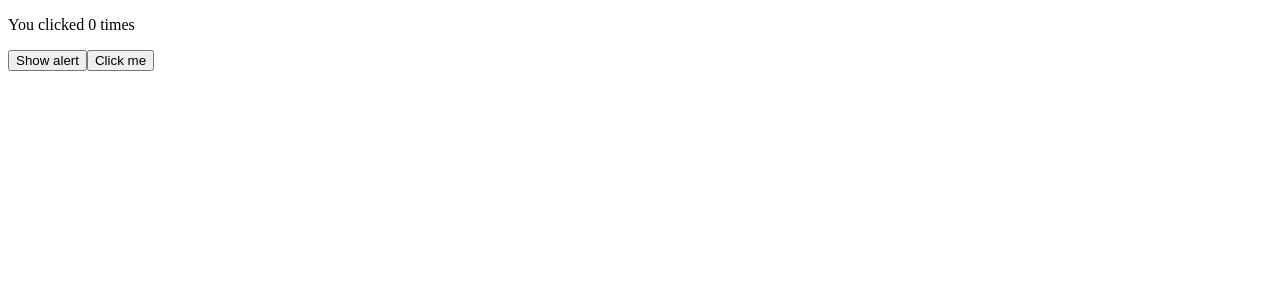
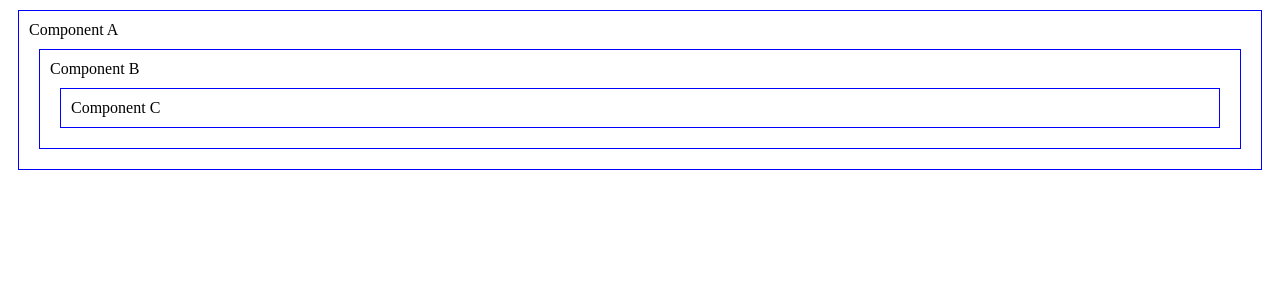
Before and after one commit to slashn05/search-component, a React (Vite) app: page / in a window 1280 px wide. Shown: the top 300 px of the page. Built offline with nearby package versions, Linux system fonts and the light colour scheme.

Commit message:
re-rendering-1

```diff
--- a/src/App.js
+++ b/src/App.js
@@ -2,7 +2,19 @@ import React, { useState } from 'react';
 import { render } from 'react-dom';
 import Problem from './components/Problem';
 import Search from './components/Search';
+import ComponentA from './components/rendering/ComponentA';
+import ComponentB from './components/rendering/ComponentB';
+import ComponentC from './components/rendering/ComponentC';
 
 const App = Problem;
 
-render(<App />, document.getElementById('root'));
+const Rendering = () => (
+  <ComponentA>
+    <ComponentB>
+      <ComponentC />
+    </ComponentB>
+  </ComponentA>
+);
+
+// render(<App />, document.getElementById('root'));
+render(<Rendering />, document.getElementById('root'));
--- a/src/components/Problem.js
+++ b/src/components/Problem.js
@@ -2,18 +2,18 @@ import React, { useState } from 'react';
 
 const Problem = () => {
   const [count, setCount] = useState(0);
-  const showAlert = (cnt) => alert("You clicked on: " + cnt);
+  const showAlert = () => alert("You clicked on: " + count);
 
-  const handleAlertClick = (cnt) => {
+  const handleAlertClick = () => {
     setTimeout(() => {
-      showAlert(cnt);
+      showAlert();
     }, 5000);
   }
 
   return (
     <div>
       <p>You clicked {count} times</p>
-      <button onClick={() => handleAlertClick(count)}>Show alert</button>
+      <button onClick={handleAlertClick}>Show alert</button>
       <button onClick={() => setCount(count + 1)}>Click me</button>
     </div>
   );
--- /dev/null
+++ b/src/components/rendering/ComponentA.js
@@ -0,0 +1,12 @@
+import React, { useEffect } from 'react';
+
+const styles = { border: '1px solid blue', padding: 10, margin: 10 };
+
+const ComponentA = ({children}) => {
+  useEffect(() => {
+    console.log('Component A - Rendered')
+  }, []);
+  return <div style={styles}>Component A {children}</div>;
+
+}
+export default ComponentA;
--- /dev/null
+++ b/src/components/rendering/ComponentB.js
@@ -0,0 +1,12 @@
+import React, { useEffect } from 'react';
+
+const styles = { border: '1px solid blue', padding: 10, margin: 10 };
+
+const ComponentB = ({children}) => {
+  useEffect(() => {
+    console.log('Component B - Rendered')
+  }, []);
+
+return <div style={styles}> Component B {children}</div>};
+
+export default ComponentB;
--- /dev/null
+++ b/src/components/rendering/ComponentC.js
@@ -0,0 +1,12 @@
+import React, { useEffect } from 'react';
+
+const styles = { border: '1px solid blue', padding: 10, margin: 10 };
+
+const ComponentC = () => {
+  useEffect(() => {
+    console.log('Component C - Rendered');
+  }, []);
+  return <div style={styles}>Component C</div>;
+};
+
+export default ComponentC;
```
Also changed, not shown: src/components/rendering/styles.js (added).
